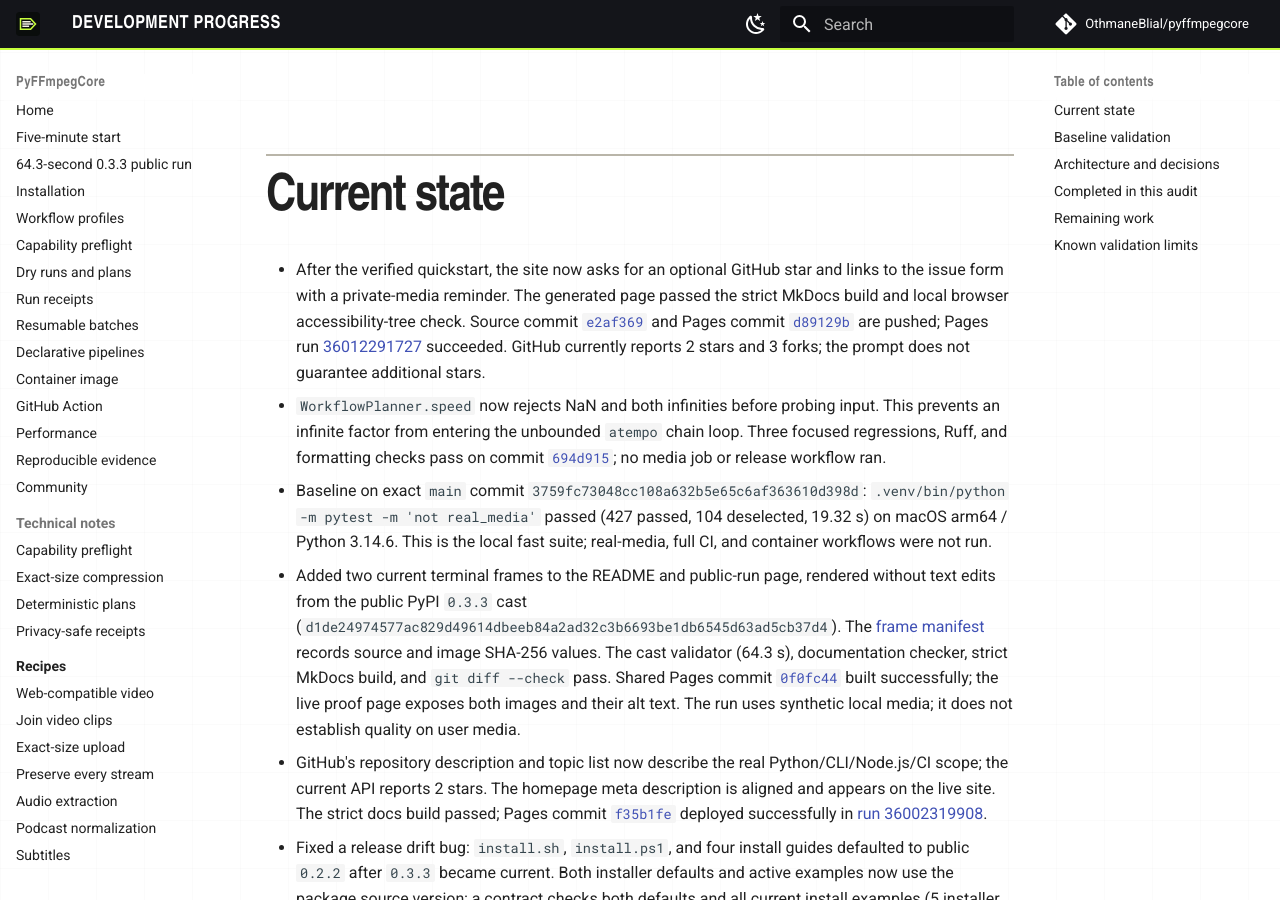
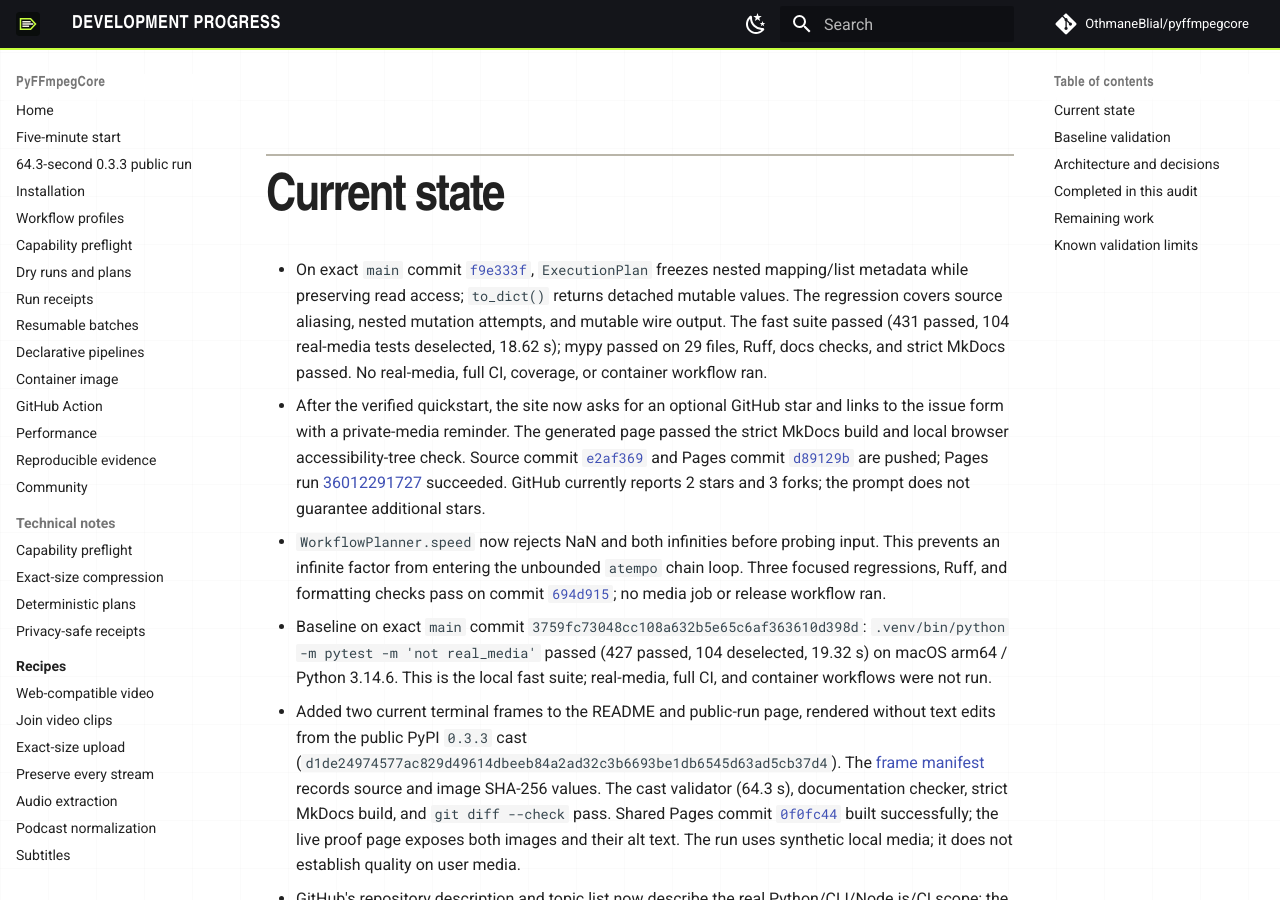
Before and after one commit to OthmaneBlial/pyffmpegcore, an MkDocs documentation site: the page built from docs/PROGRESS.md, in a window 1280 px wide and 900 px high, scrolled down 382 px. Built offline with MkDocs 1.6.1 and Material for MkDocs 9.7.7, drawn with Linux system fonts in a browser that asks for light colours; comment, search, counter and statistics services are not loaded.

Commit message:
docs: record immutable plan verification

```diff
--- a/docs/PROGRESS.md
+++ b/docs/PROGRESS.md
@@ -4,6 +4,14 @@ Updated: 2026-09-24
 
 ## Current state
 
+- On exact `main` commit
+  [`f9e333f`](https://github.com/OthmaneBlial/pyffmpegcore/commit/f9e333f6ac6c710513727a788d3f4e46840471aa),
+  `ExecutionPlan` freezes nested mapping/list metadata while preserving read
+  access; `to_dict()` returns detached mutable values. The regression covers
+  source aliasing, nested mutation attempts, and mutable wire output. The fast
+  suite passed (431 passed, 104 real-media tests deselected, 18.62 s); mypy
+  passed on 29 files, Ruff, docs checks, and strict MkDocs passed. No real-media,
+  full CI, coverage, or container workflow ran.
 - After the verified quickstart, the site now asks for an optional GitHub star
   and links to the issue form with a private-media reminder. The generated page
   passed the strict MkDocs build and local browser accessibility-tree check.
```
